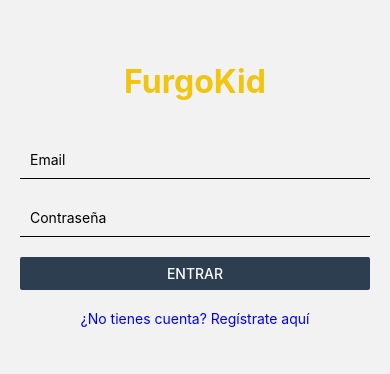
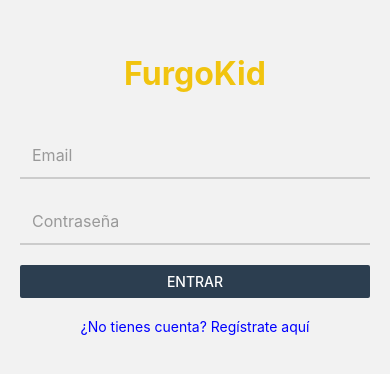
Before and after one commit to Christopherzavala/Furgokid-app, a React Native app: screen /Login in a window 390 px wide. Shown: the part 228-602 px from the top of the page. Built offline with nearby package versions, Linux system fonts and the light colour scheme; no server answers; what expo-task-manager would draw is missing.

Commit message:
fix(login): add ScrollView, KeyboardAvoidingView and editable TextInput for Expo Go

```diff
--- a/src/screens/LoginScreen.js
+++ b/src/screens/LoginScreen.js
@@ -1,5 +1,5 @@
 import React, { useState } from 'react';
-import { View, TextInput, Button, StyleSheet, Text, Alert } from 'react-native';
+import { View, TextInput, Button, StyleSheet, Text, Alert, ScrollView, KeyboardAvoidingView, Platform } from 'react-native';
 import { auth } from '../config/firebase';
 import { signInWithEmailAndPassword } from 'firebase/auth';
 
@@ -10,14 +10,14 @@ export default function LoginScreen({ navigation }) {
 
   const handleLogin = async () => {
     if (!email || !password) {
-      Alert.alert("Campos incompletos", "Ingresa email y contraseña.");
+      Alert.alert('Campos incompletos', 'Ingresa email y contraseña.');
       return;
     }
     setLoading(true);
     try {
       await signInWithEmailAndPassword(auth, email.trim(), password);
     } catch (error) {
-      let message = "Error al iniciar sesión.";
+      let message = 'Error al iniciar sesión.';
       switch (error?.code) {
         case 'auth/invalid-email': message = 'Email inválido.'; break;
         case 'auth/user-disabled': message = 'Usuario deshabilitado.'; break;
@@ -26,7 +26,7 @@ export default function LoginScreen({ navigation }) {
         case 'auth/network-request-failed': message = 'Problema de red. Intenta nuevamente.'; break;
         default: message = 'No se pudo iniciar sesión. Revisa tus datos.';
       }
-      Alert.alert("Inicio de sesión", message);
+      Alert.alert('Inicio de sesión', message);
       console.log('login error', error);
     } finally {
       setLoading(false);
@@ -34,20 +34,64 @@ export default function LoginScreen({ navigation }) {
   };
 
   return (
-    <View style={styles.container}>
-      <Text style={styles.title}>FurgoKid</Text>
-      <TextInput placeholder="Email" style={styles.input} onChangeText={setEmail} autoCapitalize="none" />
-      <TextInput placeholder="Contraseña" style={styles.input} onChangeText={setPassword} secureTextEntry />
-      <Button title={loading ? "Ingresando..." : "Entrar"} onPress={handleLogin} color="#2c3e50" disabled={loading} />
-      <Text style={{ marginTop:20, textAlign:'center', color:'blue' }} onPress={() => navigation.navigate('Register')}>
-        ¿No tienes cuenta? Regístrate aquí
-      </Text>
-    </View>
+    <KeyboardAvoidingView behavior={Platform.OS === 'ios' ? 'padding' : 'height'} style={{ flex: 1 }}>
+      <ScrollView contentContainerStyle={styles.container}>
+        <Text style={styles.title}>FurgoKid</Text>
+        <TextInput
+          placeholder="Email"
+          placeholderTextColor="#999"
+          style={styles.input}
+          value={email}
+          onChangeText={setEmail}
+          autoCapitalize="none"
+          keyboardType="email-address"
+          editable={!loading}
+          selectTextOnFocus
+        />
+        <TextInput
+          placeholder="Contraseña"
+          placeholderTextColor="#999"
+          style={styles.input}
+          value={password}
+          onChangeText={setPassword}
+          secureTextEntry
+          editable={!loading}
+          selectTextOnFocus
+        />
+        <Button title={loading ? 'Ingresando...' : 'Entrar'} onPress={handleLogin} color="#2c3e50" disabled={loading} />
+        <Text style={styles.linkText} onPress={() => !loading && navigation.navigate('Register')}>
+          ¿No tienes cuenta? Regístrate aquí
+        </Text>
+      </ScrollView>
+    </KeyboardAvoidingView>
   );
 }
 
 const styles = StyleSheet.create({
-  container: { flex:1, padding:20, justifyContent:'center' },
-  title: { fontSize:32, fontWeight:'bold', textAlign:'center', marginBottom:40, color:'#f1c40f' },
-  input: { borderBottomWidth:1, marginBottom:20, padding:10 }
+  container: {
+    flexGrow: 1,
+    padding: 20,
+    justifyContent: 'center',
+  },
+  title: {
+    fontSize: 32,
+    fontWeight: 'bold',
+    textAlign: 'center',
+    marginBottom: 40,
+    color: '#f1c40f',
+  },
+  input: {
+    borderBottomWidth: 2,
+    borderColor: '#ccc',
+    marginBottom: 20,
+    padding: 12,
+    fontSize: 16,
+    color: '#333',
+  },
+  linkText: {
+    marginTop: 20,
+    textAlign: 'center',
+    color: 'blue',
+    fontSize: 14,
+  },
 });
```
